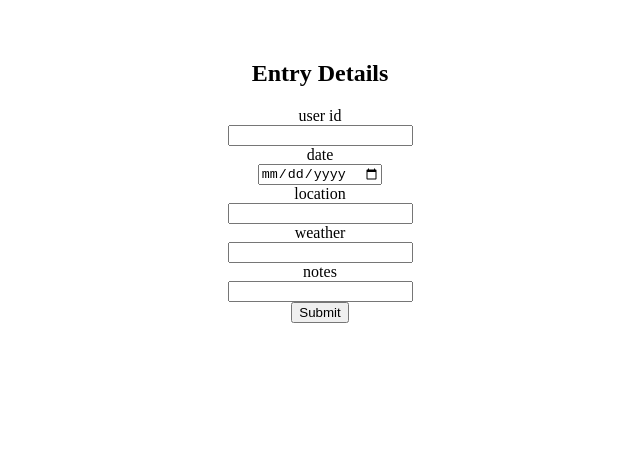
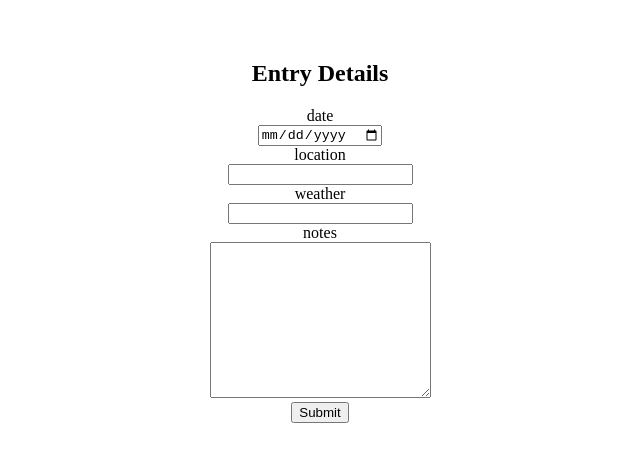
Before and after one commit to Rickienatividad/capstone-frontend, a React (Vite) app: page /newentry in a window 1280 px wide. Shown: the top 462 px of the page, without its empty margins (320-960 px from the left). Built offline with nearby package versions, Linux system fonts and the light colour scheme.

Commit message:
modifies notes field of entry form to be textarea

```diff
--- a/src/NewEntry.jsx
+++ b/src/NewEntry.jsx
@@ -19,8 +19,8 @@ export function NewEntry() {
     <div>
       <h2>Entry Details</h2>
       <form onSubmit={handleSubmit}>
-        <div>user id</div>
-        <input type="text" defaultValue={userId} name="user_id" />
+        {/* <div>user id</div> */}
+        <input type="hidden" defaultValue={userId} name="user_id" />
         <div>date</div>
         <input type="date" name="date" />
         <div>location</div>
@@ -28,7 +28,7 @@ export function NewEntry() {
         <div>weather</div>
         <input type="text" name="weather" />
         <div>notes</div>
-        <input type="textarea" cols="10" rows="20" name="notes" />
+        <textarea type="textarea" cols="25" rows="10" name="notes" />
         <div>
           <button>Submit</button>
         </div>
```
